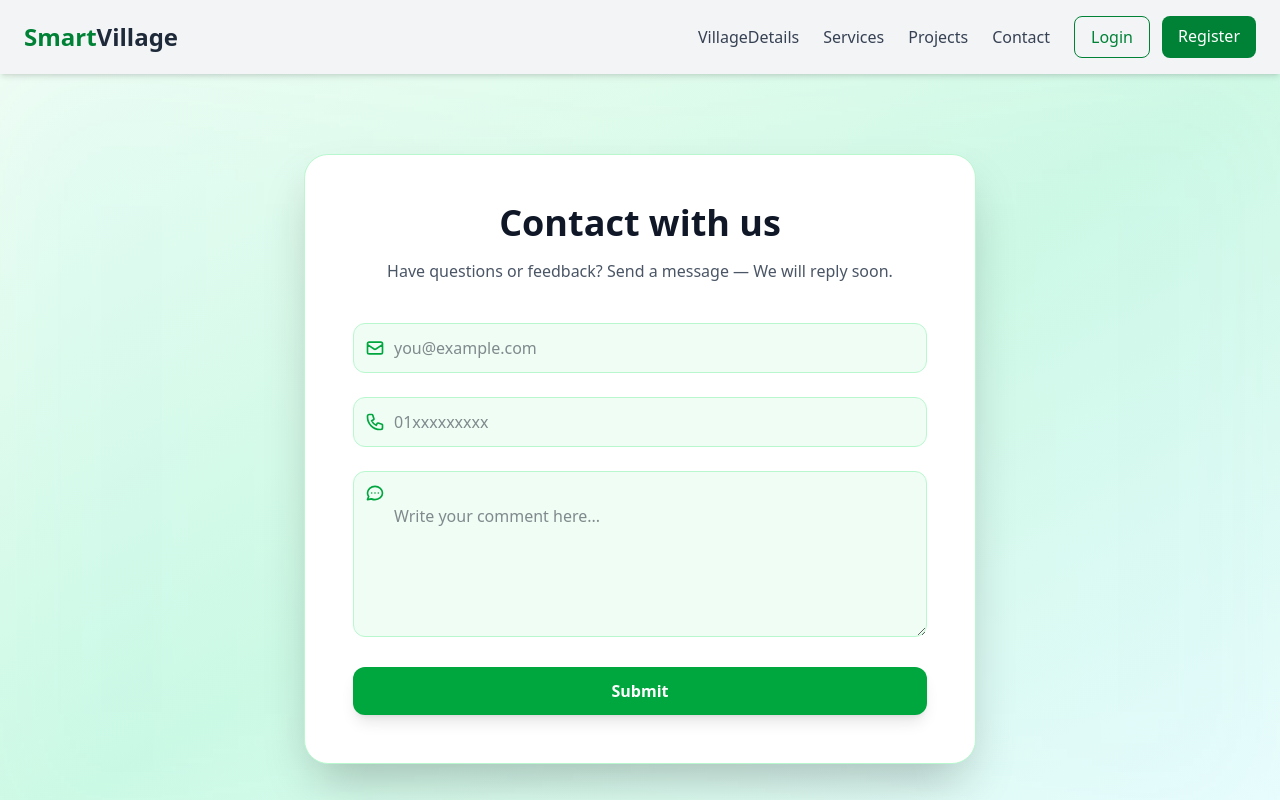
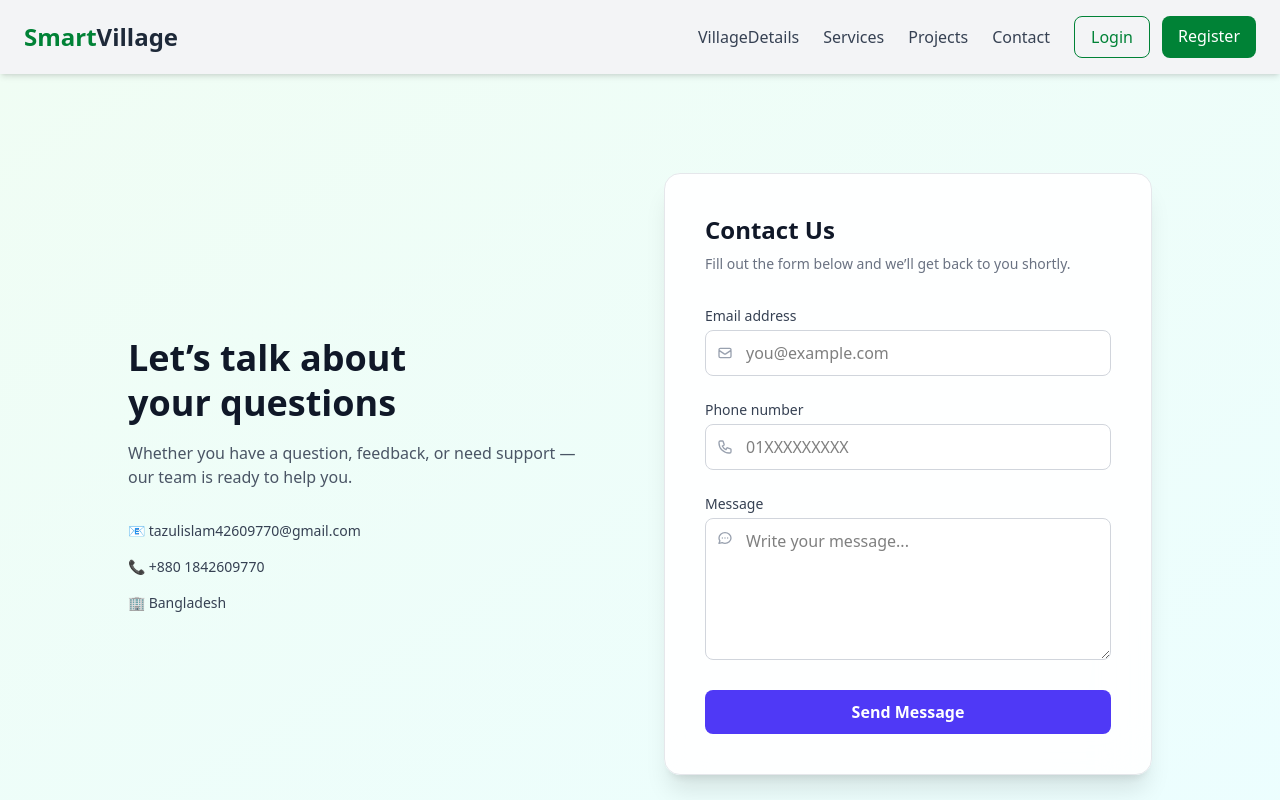
Before and after one commit to tazul9770/Smart_village_frontend, a React (Vite) app: page /contact in a window 1280 px wide. Shown: the top 800 px of the page. Built offline with nearby package versions, Linux system fonts and the light colour scheme.

Commit message:
Contact.jsx updated

```diff
--- a/src/pages/Contact.jsx
+++ b/src/pages/Contact.jsx
@@ -1,10 +1,11 @@
 import { useForm } from "react-hook-form";
 import { useState } from "react";
-import { HiOutlineMail, HiOutlinePhone, HiOutlineChat } from 'react-icons/hi';
+import { HiOutlineMail, HiOutlinePhone, HiOutlineChat } from "react-icons/hi";
 import apiClient from "../services/api-client";
 
 const Contact = () => {
   const [message, setMessage] = useState(null);
+
   const {
     register,
     handleSubmit,
@@ -14,114 +15,138 @@ const Contact = () => {
 
   const onSubmit = async (data) => {
     try {
-      const response = await apiClient.post("/contact/", data);
-      if (response.status === 200 || response.status === 201) {
-        setMessage("Your message has been sent successfully");
-        setTimeout(() => setMessage(null), 5000);
+      const res = await apiClient.post("/contact/", data);
+      if (res.status === 200 || res.status === 201) {
+        setMessage({ type: "success", text: "Your message has been sent successfully." });
         reset();
       }
     } catch {
-      setMessage("Something went wrong. Please try again.");
-      setTimeout(() => setMessage(null), 5000);
+      setMessage({ type: "error", text: "Something went wrong. Please try again." });
     }
+    setTimeout(() => setMessage(null), 4000);
   };
 
   return (
-    <section className="relative w-full bg-gradient-to-br from-green-50 via-emerald-100 to-cyan-50 py-20 px-6 md:px-20">
-      {/* Decorative Glow Background */}
-      <div className="absolute inset-0 opacity-20 bg-gradient-to-r from-cyan-400/20 via-green-200/10 to-blue-400/20 blur-3xl pointer-events-none"></div>
+    <section className="min-h-screen bg-gradient-to-br from-green-50 via-emerald-80 to-cyan-50 flex items-center justify-center px-4 py-16">
+      <div className="w-full max-w-5xl grid md:grid-cols-2 gap-12">
+
+        {/* Left Info */}
+        <div className="hidden md:flex flex-col justify-center">
+          <h2 className="text-4xl font-extrabold text-gray-900 leading-tight">
+            Let’s talk about <br /> your questions
+          </h2>
+          <p className="mt-4 text-gray-600 max-w-md">
+            Whether you have a question, feedback, or need support — our team is ready to help you.
+          </p>
+
+          <div className="mt-8 space-y-4 text-sm text-gray-700">
+            <p>📧 tazulislam42609770@gmail.com</p>
+            <p>📞 +880 1842609770</p>
+            <p>🏢 Bangladesh</p>
+          </div>
+        </div>
 
         {/* Form Card */}
-      <div className="relative max-w-2xl mx-auto bg-white rounded-3xl shadow-2xl p-8 sm:p-12 border border-green-200">
-        <h2 className="text-4xl font-extrabold text-gray-900 text-center mb-4">
-          Contact with us
-        </h2>
-        <p className="text-center text-gray-600 mb-10">
-          Have questions or feedback? Send a message — We will reply soon.
+        <div className="bg-white/90 backdrop-blur-xl rounded-2xl shadow-xl border border-gray-200 p-8 sm:p-10">
+          <h3 className="text-2xl font-bold text-gray-900 mb-2">
+            Contact Us
+          </h3>
+          <p className="text-sm text-gray-500 mb-8">
+            Fill out the form below and we’ll get back to you shortly.
           </p>
 
+          {/* Message */}
           {message && (
-          <div className="mb-6 bg-green-50 border border-green-200 text-green-800 text-center py-3 rounded-xl shadow-md">
-            {message}
+            <div
+              className={`mb-6 rounded-lg px-4 py-3 text-sm font-medium text-center
+                ${
+                  message.type === "success"
+                    ? "bg-green-50 text-green-700 border border-green-200"
+                    : "bg-red-50 text-red-700 border border-red-200"
+                }`}
+            >
+              {message.text}
             </div>
           )}
 
           <form onSubmit={handleSubmit(onSubmit)} className="space-y-6">
             {/* Email */}
+            <div>
+              <label className="block text-sm font-medium text-gray-700 mb-1">
+                Email address
+              </label>
               <div className="relative">
-            <HiOutlineMail className="absolute top-1/2 left-3 -translate-y-1/2 text-green-600 w-5 h-5" />
+                <HiOutlineMail className="absolute left-3 top-1/2 -translate-y-1/2 text-gray-400" />
                 <input
                   type="email"
                   {...register("email", { required: "Email is required" })}
+                  className={`w-full pl-10 pr-3 py-2.5 rounded-lg border bg-white focus:outline-none focus:ring-2 focus:ring-indigo-500
+                    ${errors.email ? "border-red-500" : "border-gray-300"}`}
                   placeholder="you@example.com"
-              className={`w-full border rounded-xl p-3 pl-10 bg-green-50 text-gray-900 focus:outline-none focus:ring-2 focus:ring-green-400 transition ${
-                errors.email ? "border-red-500" : "border-green-200"
-              }`}
                 />
-            {errors.email && <p className="text-red-500 text-sm mt-1 ml-1">{errors.email.message}</p>}
+              </div>
+              {errors.email && (
+                <p className="text-xs text-red-500 mt-1">{errors.email.message}</p>
+              )}
             </div>
 
-          {/* Phone Number */}
+            {/* Phone */}
+            <div>
+              <label className="block text-sm font-medium text-gray-700 mb-1">
+                Phone number
+              </label>
               <div className="relative">
-            <HiOutlinePhone className="absolute top-1/2 left-3 -translate-y-1/2 text-green-600 w-5 h-5" />
+                <HiOutlinePhone className="absolute left-3 top-1/2 -translate-y-1/2 text-gray-400" />
                 <input
                   type="text"
+                  maxLength={11}
                   {...register("phone_number", {
                     required: "Phone number is required",
                     pattern: {
                       value: /^\d{11}$/,
-                  message: "Phone number must be exactly 11 digits",
+                      message: "Must be exactly 11 digits",
                     },
                   })}
-              placeholder="01xxxxxxxxx"
-              maxLength={11}
-              className={`w-full border rounded-xl p-3 pl-10 bg-green-50 text-gray-900 focus:outline-none focus:ring-2 focus:ring-green-400 transition ${
-                errors.phone_number ? "border-red-500" : "border-green-200"
-              }`}
+                  className={`w-full pl-10 pr-3 py-2.5 rounded-lg border bg-white focus:outline-none focus:ring-2 focus:ring-indigo-500
+                    ${errors.phone_number ? "border-red-500" : "border-gray-300"}`}
+                  placeholder="01XXXXXXXXX"
                 />
+              </div>
               {errors.phone_number && (
-              <p className="text-red-500 text-sm mt-1 ml-1">{errors.phone_number.message}</p>
+                <p className="text-xs text-red-500 mt-1">{errors.phone_number.message}</p>
               )}
             </div>
 
             {/* Message */}
+            <div>
+              <label className="block text-sm font-medium text-gray-700 mb-1">
+                Message
+              </label>
               <div className="relative">
-            <HiOutlineChat className="absolute top-3 left-3 text-green-600 w-5 h-5" />
+                <HiOutlineChat className="absolute left-3 top-3 text-gray-400" />
                 <textarea
                   rows={5}
                   {...register("comment", { required: "Message is required" })}
-              placeholder="Write your comment here..."
-              className={`w-full border rounded-xl p-3 pt-8 pl-10 bg-green-50 text-gray-900 focus:outline-none focus:ring-2 focus:ring-green-400 transition ${
-                errors.comment ? "border-red-500" : "border-green-200"
-              }`}
+                  className={`w-full pl-10 pr-3 py-2.5 rounded-lg border bg-white focus:outline-none focus:ring-2 focus:ring-indigo-500
+                    ${errors.comment ? "border-red-500" : "border-gray-300"}`}
+                  placeholder="Write your message..."
                 />
-            {errors.comment && <p className="text-red-500 text-sm mt-1 ml-1">{errors.comment.message}</p>}
+              </div>
+              {errors.comment && (
+                <p className="text-xs text-red-500 mt-1">{errors.comment.message}</p>
+              )}
             </div>
 
-          {/* Submit Button */}
+            {/* Submit */}
             <button
               type="submit"
               disabled={isSubmitting}
-            className="w-full bg-green-600 hover:bg-green-700 text-white font-semibold py-3 rounded-xl flex justify-center items-center transition disabled:opacity-50 mt-4 shadow-lg"
+              className="w-full bg-indigo-600 hover:bg-indigo-700 text-white font-semibold py-2.5 rounded-lg transition disabled:opacity-60"
             >
-            {isSubmitting && (
-              <svg
-                className="animate-spin h-5 w-5 text-white mr-2"
-                xmlns="http://www.w3.org/2000/svg"
-                fill="none"
-                viewBox="0 0 24 24"
-              >
-                <circle className="opacity-25" cx="12" cy="12" r="10" stroke="currentColor" strokeWidth="4"></circle>
-                <path
-                  className="opacity-75"
-                  fill="currentColor"
-                  d="M4 12a8 8 0 018-8v4a4 4 0 00-4 4H4z"
-                ></path>
-              </svg>
-            )}
-            {isSubmitting ? "Sending..." : "Submit"}
+              {isSubmitting ? "Sending..." : "Send Message"}
             </button>
           </form>
+        </div>
       </div>
     </section>
   );
```
Lines whose indentation alone changed are shown as unchanged.
